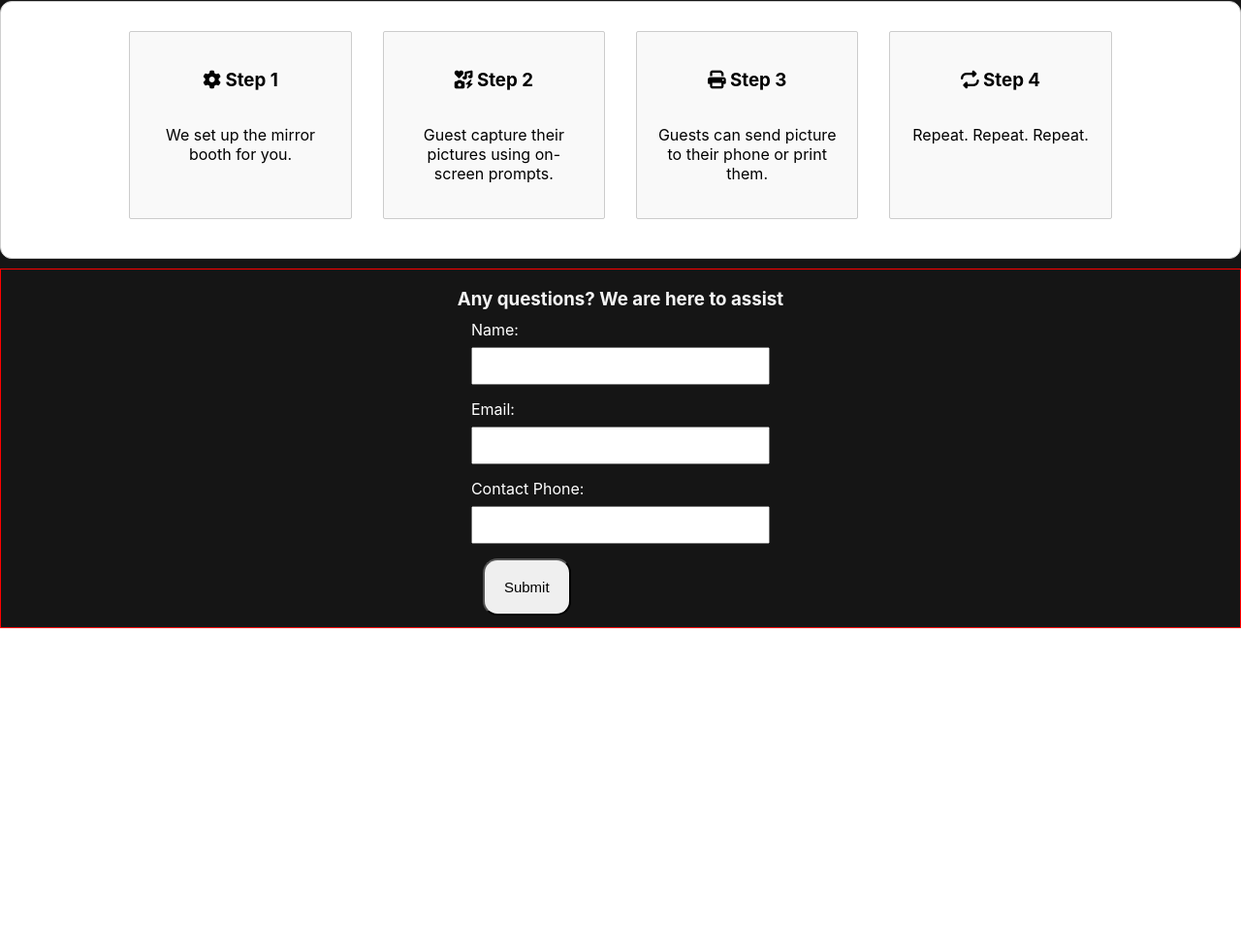
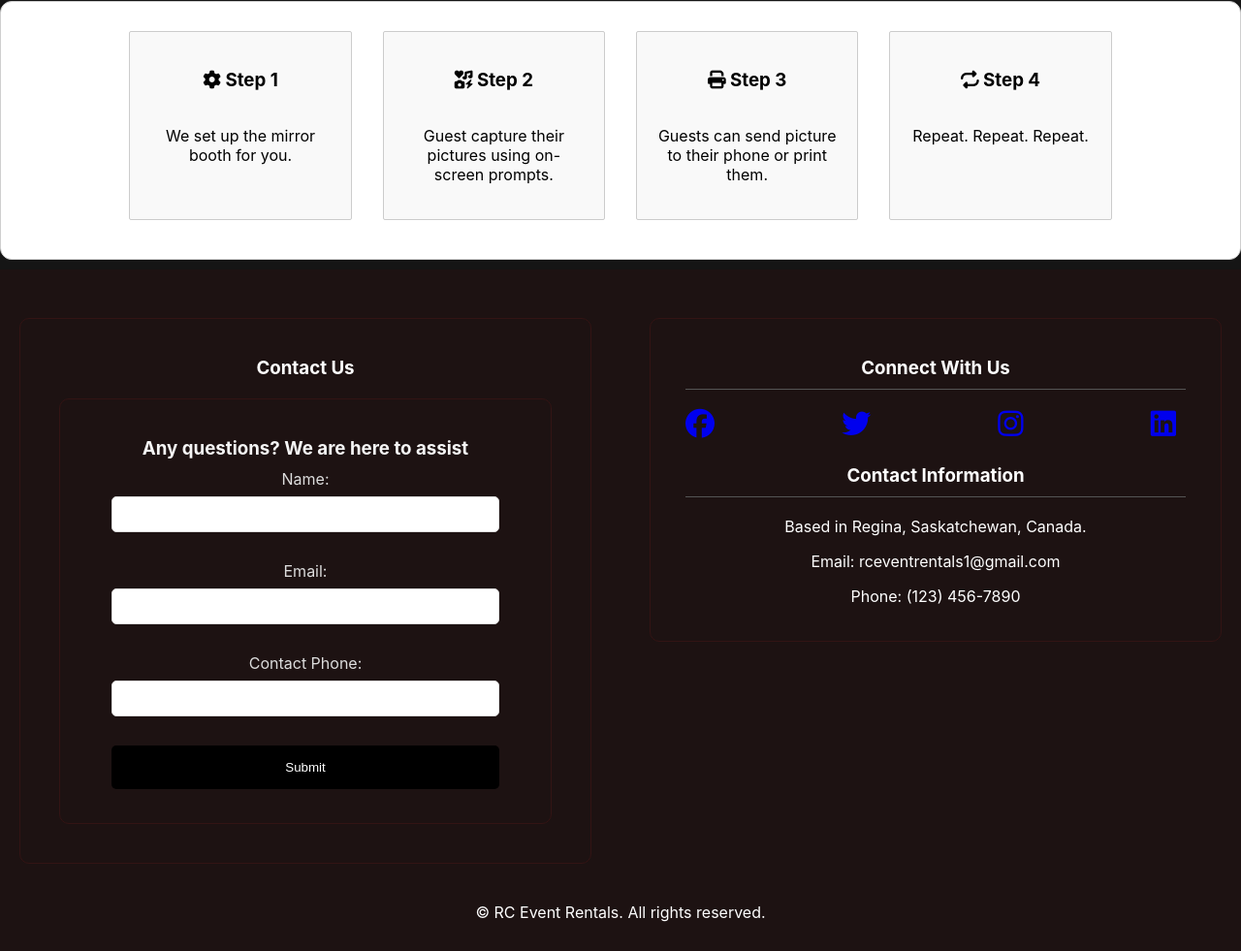
Before and after one commit to sherxyar/Memories_PhotoBooth_, a website: page index.html in a window 1280 px wide. Shown: the part 1071-2052 px from the top of the page at 97% size. Before the commit the page ends 1719 px from the top, so only its background shows below. Drawn offline with Linux system fonts and the light colour scheme; files that its build step writes are made by us from their sources.

Commit message:
Worked on HomePage

```diff
--- a/css/homepage.css
+++ b/css/homepage.css
@@ -343,3 +343,160 @@ input, .formButton {
 .overlay:hover .hover-text {
   display: block;
 }
+
+/* footer css */
+/* Add this style to ensure the background color covers the entire page */
+/* Add this style to ensure the background color covers the entire page */
+html, body {
+  height: 100%;
+}
+
+footer {
+  background-color: #1d1212;
+  color: #fff;
+  padding: 30px 0;
+  text-align: center; /* Center the content within the footer */
+}
+
+.footer-container {
+  display: flex;
+  justify-content: space-around;
+  flex-wrap: wrap;
+}
+
+.footer-section {
+  flex: 1 0 25%;
+  box-sizing: border-box;
+  margin: 1em;
+}
+
+.footer-section h3 {
+  border-bottom: 1px solid #555;
+  padding-bottom: 10px;
+}
+
+.footer-section ul {
+  list-style: none;
+  padding: 0;
+}
+
+.footer-section ul li {
+  margin-bottom: 8px;
+}
+
+.social-icons {
+  list-style: none;
+  padding: 0;
+  display: flex;
+  justify-content: space-between; /* Space the icons equally */
+}
+
+.social-icons li {
+  margin-right: 10px;
+}
+
+/* Increase the font size of the social icons */
+.social-icons a i {
+  font-size: 30px; /* Adjust the size as needed */
+}
+
+.bottom-bar {
+  margin-top: 20px;
+}
+
+/* Center the content within the bottom-bar */
+.bottom-bar p {
+  margin: 0;
+}
+
+/* Book booth css */
+
+.bookBooth {
+  display: flex;
+  flex-direction: column;
+  align-items: center;
+  justify-content: center;
+  background-color: #1d1212;
+  color: whitesmoke;
+  padding: 20px;
+  border: 1px solid #331414;
+  border-radius: 10px;
+  margin: 20px;
+}
+
+h3 {
+  margin-bottom: 20px;
+}
+
+.formContainer {
+  width: 100%;
+  max-width: 400px;
+}
+
+.formGroup {
+  margin-bottom: 15px;
+}
+
+label {
+  color: #ddd;
+  display: block;
+  margin-bottom: 8px;
+}
+
+input {
+  width: 100%;
+  padding: 10px;
+  box-sizing: border-box;
+  border: 1px solid #ddd;
+  border-radius: 5px;
+}
+
+button {
+  width: 100%;
+  padding: 15px;
+  background-color: #000000;
+  color: white;
+  border: none;
+  cursor: pointer;
+  border-radius: 5px;
+}
+
+button:hover {
+  background-color: #141f27;
+}
+
+
+/* Footer */
+/* Add this style to ensure the background color covers the entire page */
+html, body {
+  height: 100%;
+}
+
+/* Footer CSS */
+footer {
+  background-color: #1d1212;
+  color: #fff;
+  padding: 30px 0;
+  text-align: center;
+}
+
+.footer-container {
+  display: grid;
+  grid-template-columns: 1fr 1fr; /* Two columns, equal width */
+  gap: 20px; /* Adjust the gap as needed */
+}
+
+.footer-left, .footer-right {
+  display: flex;
+  flex-direction: column;
+}
+
+.contact-section, .social-contact-section {
+  background-color: #1d1212;
+  padding: 20px;
+  border: 1px solid #331414;
+  border-radius: 10px;
+  margin: 20px;
+}
+
+/* Rest of your existing styles */
--- a/index.html
+++ b/index.html
@@ -4,7 +4,7 @@
 <head>
     <meta charset="utf-8">
     <meta name="viewport" content="width=device-width">
-    <title>Memories Photobooth & Rentals</title>
+    <title>RC Event Rentals</title>
     <link href="../Memories_PhotoBooth/css/homepage.css" rel="stylesheet" type="text/css">
     <script src="js/eventHandlers.js"></script>
     <script src="js/functions.js"></script>
@@ -18,7 +18,7 @@
     <main>
         <div class="background">
             <div class='topHeader'>
-                <p class="MemoriesFont"> Memories <br> Photobooth & Rentals </p>
+                <p class="MemoriesFont"> RC <br> Event Rentals </p>
             </div>
 
             <div class="topBanner">
@@ -93,22 +93,68 @@
                 </div>
               </div>
            <!-- Submit form for the main page -->
+           <footer>
+            <div class="footer-container">
+                <div class="footer-left">
+                    <!-- Contact Us Section -->
+                    <div class="contact-section">
+                        <h3>Contact Us</h3>
                         <div class="bookBooth">
                             <h3>Any questions? We are here to assist</h3>
-                <div class="buttonContainer">
+                            <div class="formContainer">
                                 <form action="mailto:your-email@example.com" method="post" enctype="text/plain">
+                                    <div class="formGroup">
                                         <label for="name">Name:</label>
                                         <input type="text" id="name" name="name" required>
+                                    </div>
+                                    <div class="formGroup">
                                         <label for="email">Email:</label>
                                         <input type="email" id="email" name="email" required>
+                                    </div>
+                                    <div class="formGroup">
                                         <label for="phone">Contact Phone:</label>
                                         <input type="tel" id="phone" name="phone" required>
+                                    </div>
+                                    <div class="formGroup">
                                         <button type="submit">Submit</button>
+                                    </div>
                                 </form>
                             </div>
                         </div>
                     </div>
-    </main>
+                </div>
+
+                <div class="footer-right">
+                    <!-- Socials and Contact Information Section -->
+                    <div class="social-contact-section">
+                        <div class="footer-section">
+                            <h3>Connect With Us</h3>
+                            <ul class="social-icons">
+                                <li><a href="https://www.facebook.com/profile.php?id=61554236387519" target="_blank"><i class="fab fa-facebook"></i></a></li>
+                                <li><a href="#" target="_blank"><i class="fab fa-twitter"></i></a></li>
+                                <li><a href="#" target="_blank"><i class="fab fa-instagram"></i></a></li>
+                                <li><a href="#" target="_blank"><i class="fab fa-linkedin"></i></a></li>
+                            </ul>
+                        </div>
+
+                        <div class="footer-section">
+                            <h3>Contact Information</h3>
+                            <p>Based in Regina, Saskatchewan, Canada.</p>
+                            <p>Email: rceventrentals1@gmail.com</p>
+                            <p>Phone: (123) 456-7890</p>
+                        </div>
+                    </div>
+                </div>
+            </div>
+
+
+
+            <!-- Add the bottom-bar section here if needed -->
+
+      <div class="bottom-bar">
+        <p>&copy; RC Event Rentals. All rights reserved.</p>
+      </div>
+    </footer>
 
     <script type="module" src="script.js"></script>
 
```
Lines whose indentation alone changed are shown as unchanged.
